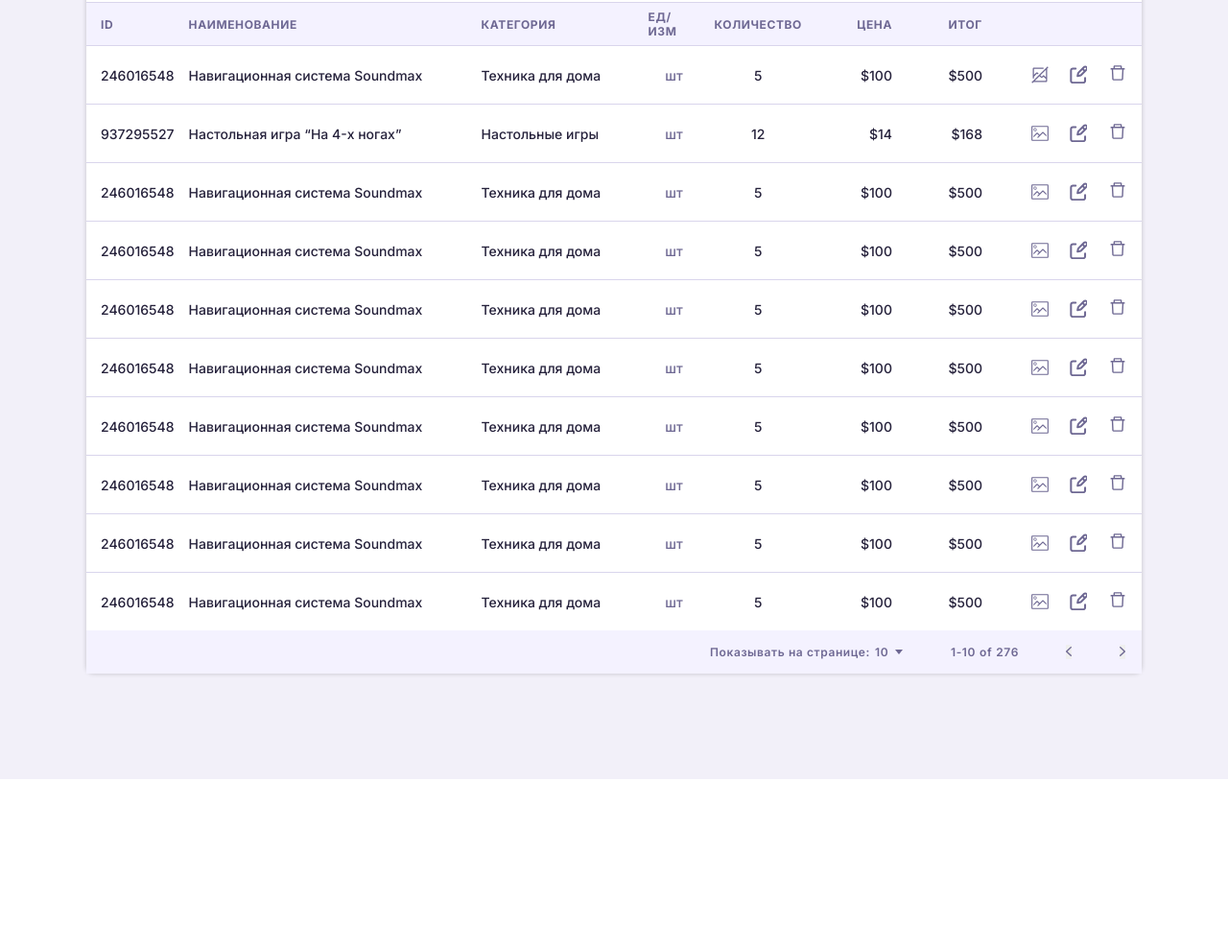
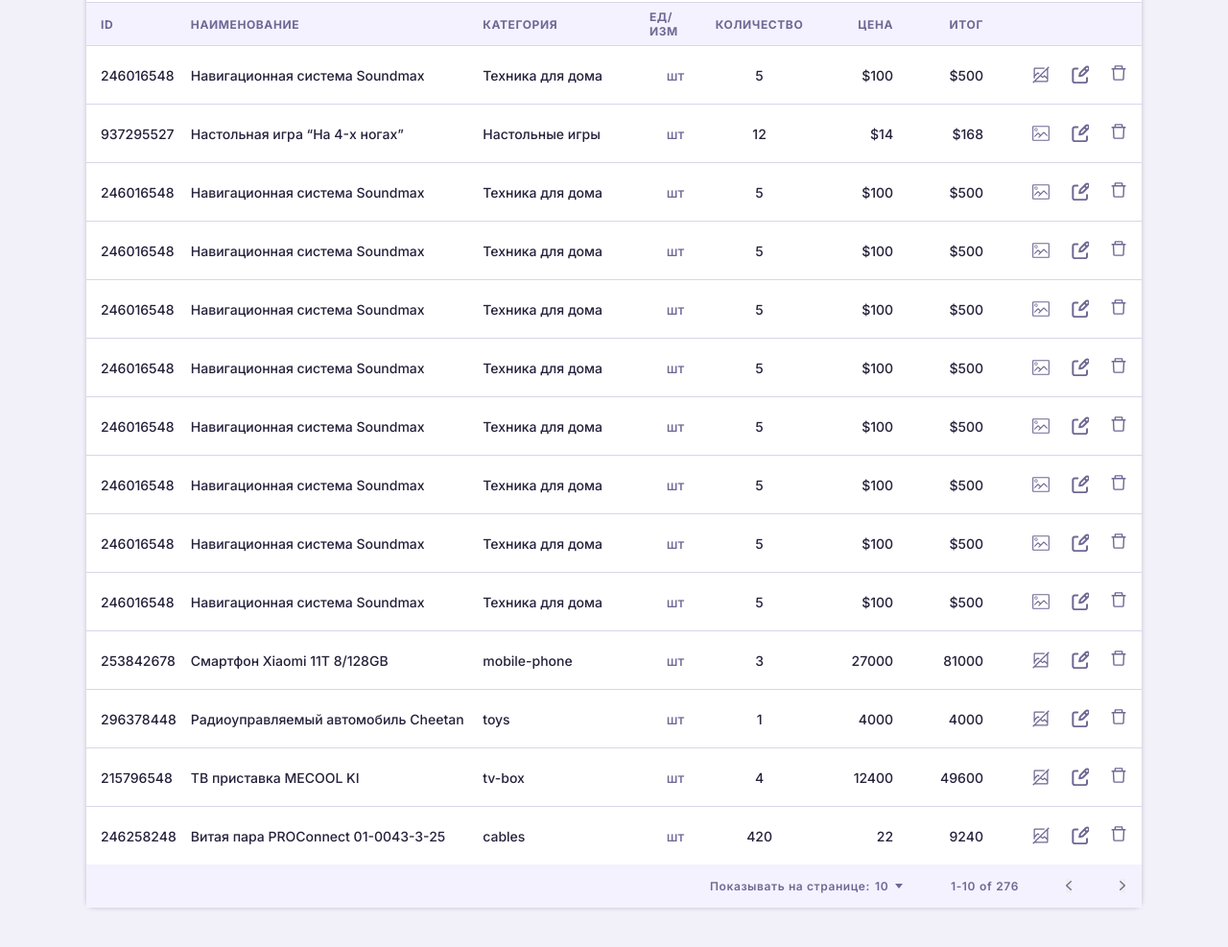
Before and after one commit to LeerenaLi/crm, a plain HTML site: page index.html in a window 1280 px wide. Shown: the part 205-1192 px from the top of the page at 96% size. Before the commit the page ends 1017 px from the top, so only its background shows below. Drawn offline with Linux system fonts and the light colour scheme.

Commit message:
homework lessons3 task2

```diff
--- a/index.html
+++ b/index.html
@@ -13,6 +13,7 @@
     <title>SRM Table</title>
 
     <script defer src="js/script.js"></script>
+    <script defer src="js/rows.js"></script>
 </head>
 <body>
     <div class="modal">
--- /dev/null
+++ b/js/rows.js
@@ -0,0 +1,87 @@
+'use strict';
+
+const arr = [
+    {
+        id: 253842678,
+        title: 'Смартфон Xiaomi 11T 8/128GB',
+        category: 'mobile-phone',
+        units: 'шт',
+        count: 3,
+        price: 27000,
+    },
+    {
+        id: 296378448,
+        title: 'Радиоуправляемый автомобиль Cheetan',
+        category: 'toys',
+        units: 'шт',
+        count: 1,
+        price: 4000,
+    },
+    {
+        id: 215796548,
+        title: 'ТВ приставка MECOOL KI',
+        category: 'tv-box',
+        units: 'шт',
+        count: 4,
+        price: 12400,
+    },
+    {
+        id: 246258248,
+        title: 'Витая пара PROConnect 01-0043-3-25',
+        category: 'cables',
+        units: 'шт',
+        count: 420,
+        price: 22,
+    },
+];
+
+const tableBody = document.querySelector('.table__body');
+
+const renderGoods = () => {
+    let obj = {};
+
+    const createRow = () => {
+        const createTR = (tag = 'tr', _class = 'table__row') => {
+            const tr = document.createElement(tag);
+            tr.className = _class;
+            return tr;
+        };
+
+        const newTR = createTR();
+        console.log('newTR: ', newTR);
+
+        const createTD = (text, tag = 'td', _class = 'table__cell') => {
+            const td = document.createElement(tag);
+            td.className = _class;
+            td.textContent = text;
+            newTR.append(td);
+        };
+
+        const tdId = createTD(String(obj.id));
+        const tdTitle = createTD(obj.title);
+        const tdCategory = createTD(obj.category);
+        const tdUnits =
+        createTD(obj.units, 'td', 'table__cell table__cell_units');
+        const tdCount =
+        createTD(obj.count, 'td', 'table__cell table__cell_num');
+        const tdPrice =
+        createTD(String(obj.price), 'td', 'table__cell table__cell_price');
+        const tdTotal = createTD(String(obj.count * obj.price),'td', 'table__cell table__cell_total');
+
+        const tableBtns = document.querySelector('.table__cell_btns');
+        console.log(tableBtns);
+
+        const tdBtns = tableBtns.cloneNode(true);
+        console.log('tdBtns: ', tdBtns);
+        newTR.append(tdBtns);
+
+        return newTR;
+    };
+
+    for (let i = 0; i < arr.length; i++) {
+        obj = arr[i];
+        console.log(obj);
+        tableBody.append(createRow(obj));
+    }
+};
+renderGoods(arr);
```
Also changed, not shown: js/script.js (+0 -8 lines).
